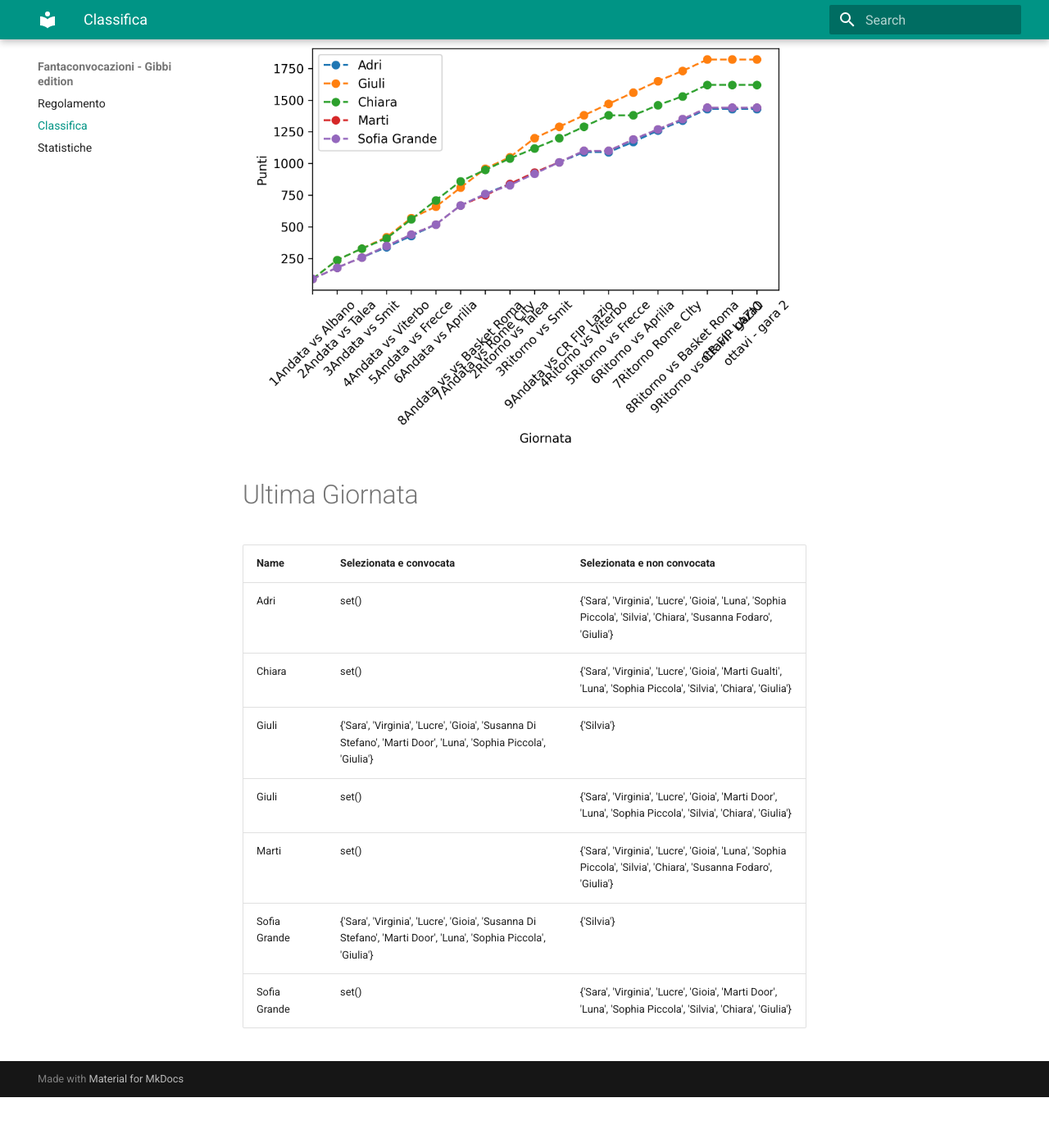
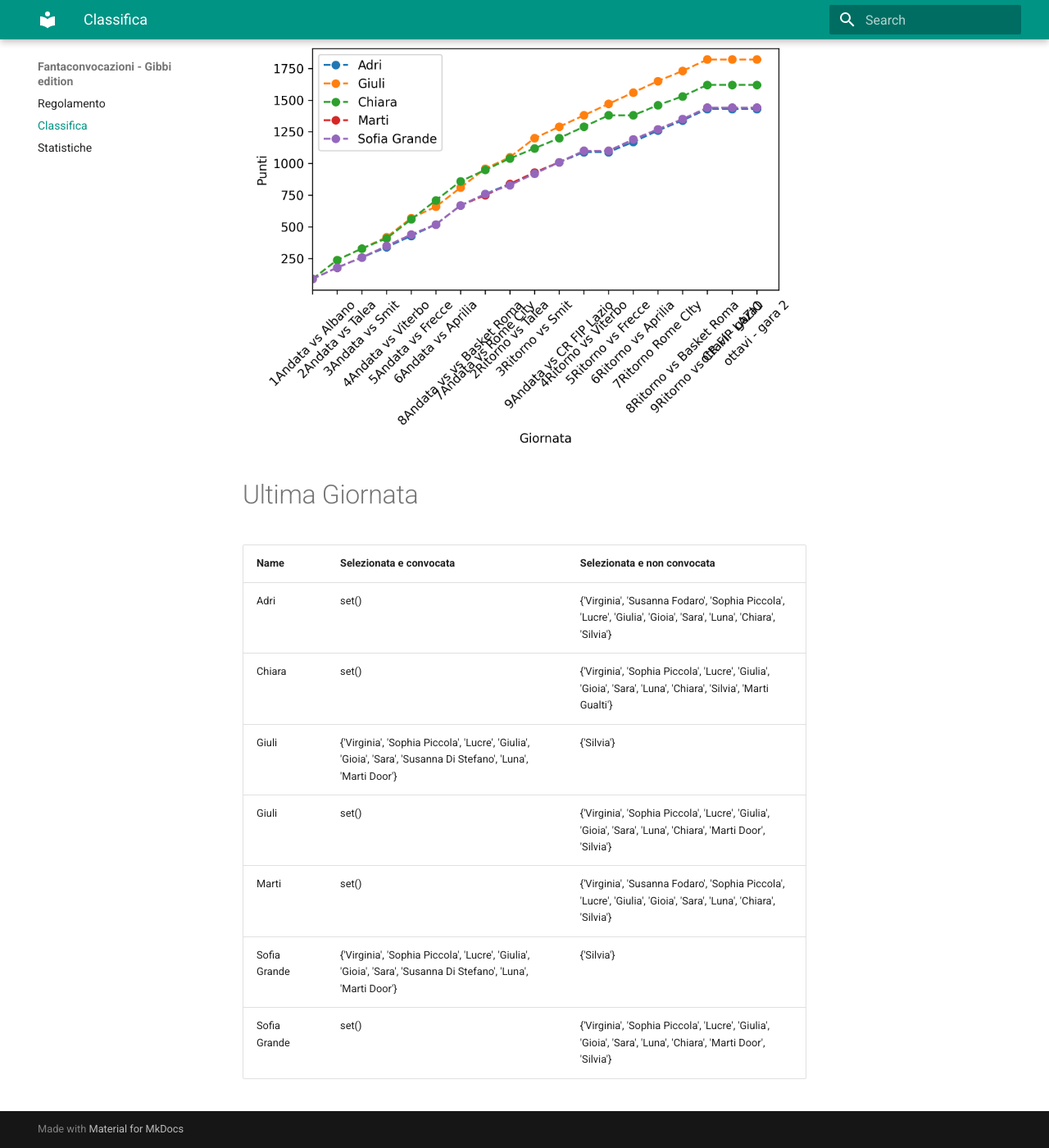
Before and after one commit to martinig94/fantagibbi, an MkDocs documentation site: the page built from docs/Classifica.md, in a window 1280 px wide and 1400 px high, scrolled down 565 px. Shown: the whole window at 82% size. Built offline with MkDocs 1.6.1 and Material for MkDocs 9.7.7, drawn with Linux system fonts in a browser that asks for light colours; before the commit the page ends 1903 px from its top, so only the background shows below that.

Commit message:
Auto-update from main.py

```diff
--- a/docs/Classifica.md
+++ b/docs/Classifica.md
@@ -18,11 +18,11 @@
 <!-- START_TABLE CORRECT -->
 | Name         | Selezionata e convocata                                                                                        | Selezionata e non convocata                                                                                      |
 |:-------------|:---------------------------------------------------------------------------------------------------------------|:-----------------------------------------------------------------------------------------------------------------|
-| Adri         | set()                                                                                                          | {'Sara', 'Virginia', 'Lucre', 'Gioia', 'Luna', 'Sophia Piccola', 'Silvia', 'Chiara', 'Susanna Fodaro', 'Giulia'} |
-| Chiara       | set()                                                                                                          | {'Sara', 'Virginia', 'Lucre', 'Gioia', 'Marti Gualti', 'Luna', 'Sophia Piccola', 'Silvia', 'Chiara', 'Giulia'}   |
-| Giuli        | {'Sara', 'Virginia', 'Lucre', 'Gioia', 'Susanna Di Stefano', 'Marti Door', 'Luna', 'Sophia Piccola', 'Giulia'} | {'Silvia'}                                                                                                       |
-| Giuli        | set()                                                                                                          | {'Sara', 'Virginia', 'Lucre', 'Gioia', 'Marti Door', 'Luna', 'Sophia Piccola', 'Silvia', 'Chiara', 'Giulia'}     |
-| Marti        | set()                                                                                                          | {'Sara', 'Virginia', 'Lucre', 'Gioia', 'Luna', 'Sophia Piccola', 'Silvia', 'Chiara', 'Susanna Fodaro', 'Giulia'} |
-| Sofia Grande | {'Sara', 'Virginia', 'Lucre', 'Gioia', 'Susanna Di Stefano', 'Marti Door', 'Luna', 'Sophia Piccola', 'Giulia'} | {'Silvia'}                                                                                                       |
-| Sofia Grande | set()                                                                                                          | {'Sara', 'Virginia', 'Lucre', 'Gioia', 'Marti Door', 'Luna', 'Sophia Piccola', 'Silvia', 'Chiara', 'Giulia'}     |
+| Adri         | set()                                                                                                          | {'Virginia', 'Susanna Fodaro', 'Sophia Piccola', 'Lucre', 'Giulia', 'Gioia', 'Sara', 'Luna', 'Chiara', 'Silvia'} |
+| Chiara       | set()                                                                                                          | {'Virginia', 'Sophia Piccola', 'Lucre', 'Giulia', 'Gioia', 'Sara', 'Luna', 'Chiara', 'Silvia', 'Marti Gualti'}   |
+| Giuli        | {'Virginia', 'Sophia Piccola', 'Lucre', 'Giulia', 'Gioia', 'Sara', 'Susanna Di Stefano', 'Luna', 'Marti Door'} | {'Silvia'}                                                                                                       |
+| Giuli        | set()                                                                                                          | {'Virginia', 'Sophia Piccola', 'Lucre', 'Giulia', 'Gioia', 'Sara', 'Luna', 'Chiara', 'Marti Door', 'Silvia'}     |
+| Marti        | set()                                                                                                          | {'Virginia', 'Susanna Fodaro', 'Sophia Piccola', 'Lucre', 'Giulia', 'Gioia', 'Sara', 'Luna', 'Chiara', 'Silvia'} |
+| Sofia Grande | {'Virginia', 'Sophia Piccola', 'Lucre', 'Giulia', 'Gioia', 'Sara', 'Susanna Di Stefano', 'Luna', 'Marti Door'} | {'Silvia'}                                                                                                       |
+| Sofia Grande | set()                                                                                                          | {'Virginia', 'Sophia Piccola', 'Lucre', 'Giulia', 'Gioia', 'Sara', 'Luna', 'Chiara', 'Marti Door', 'Silvia'}     |
 <!-- END_TABLE CORRECT -->
```
